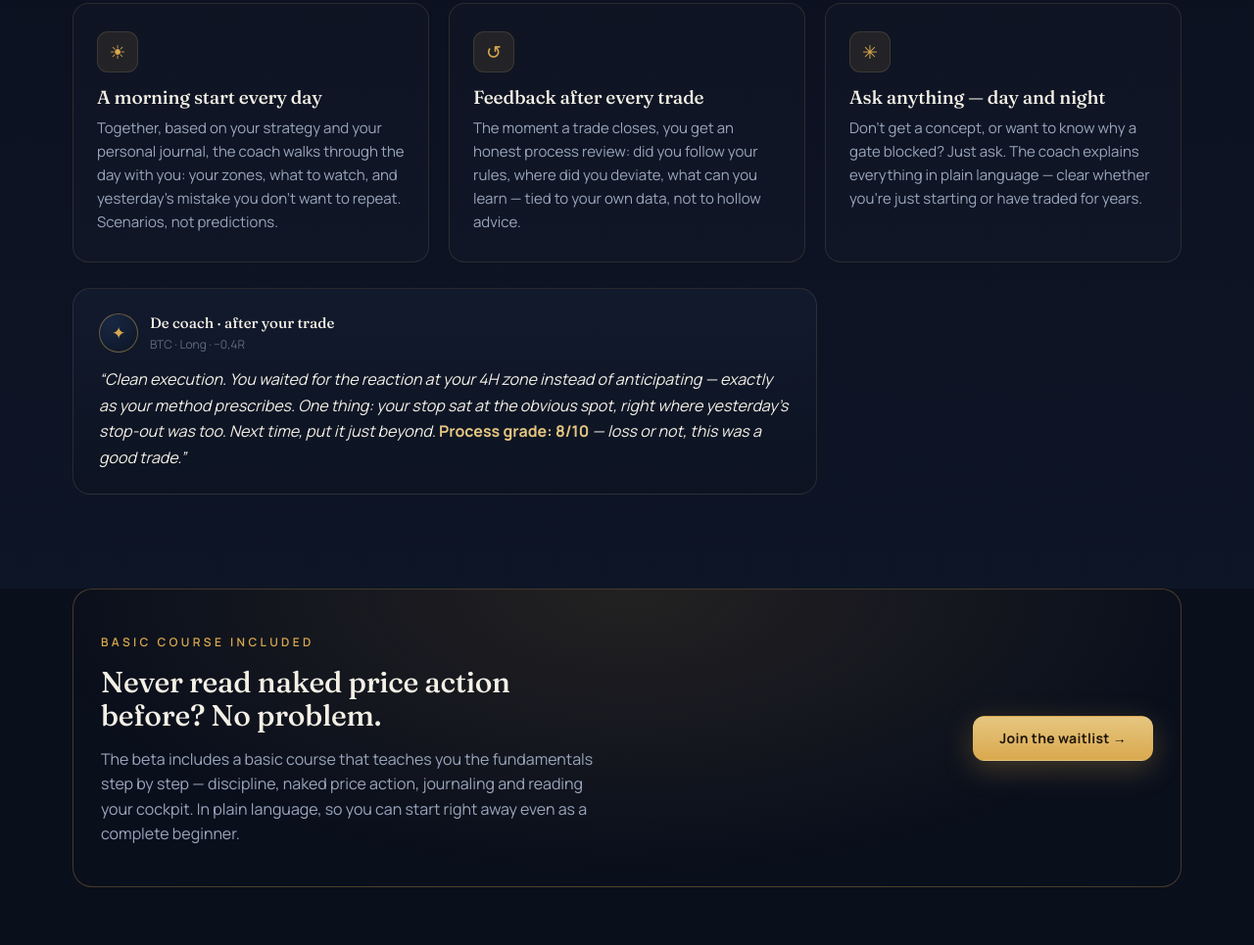
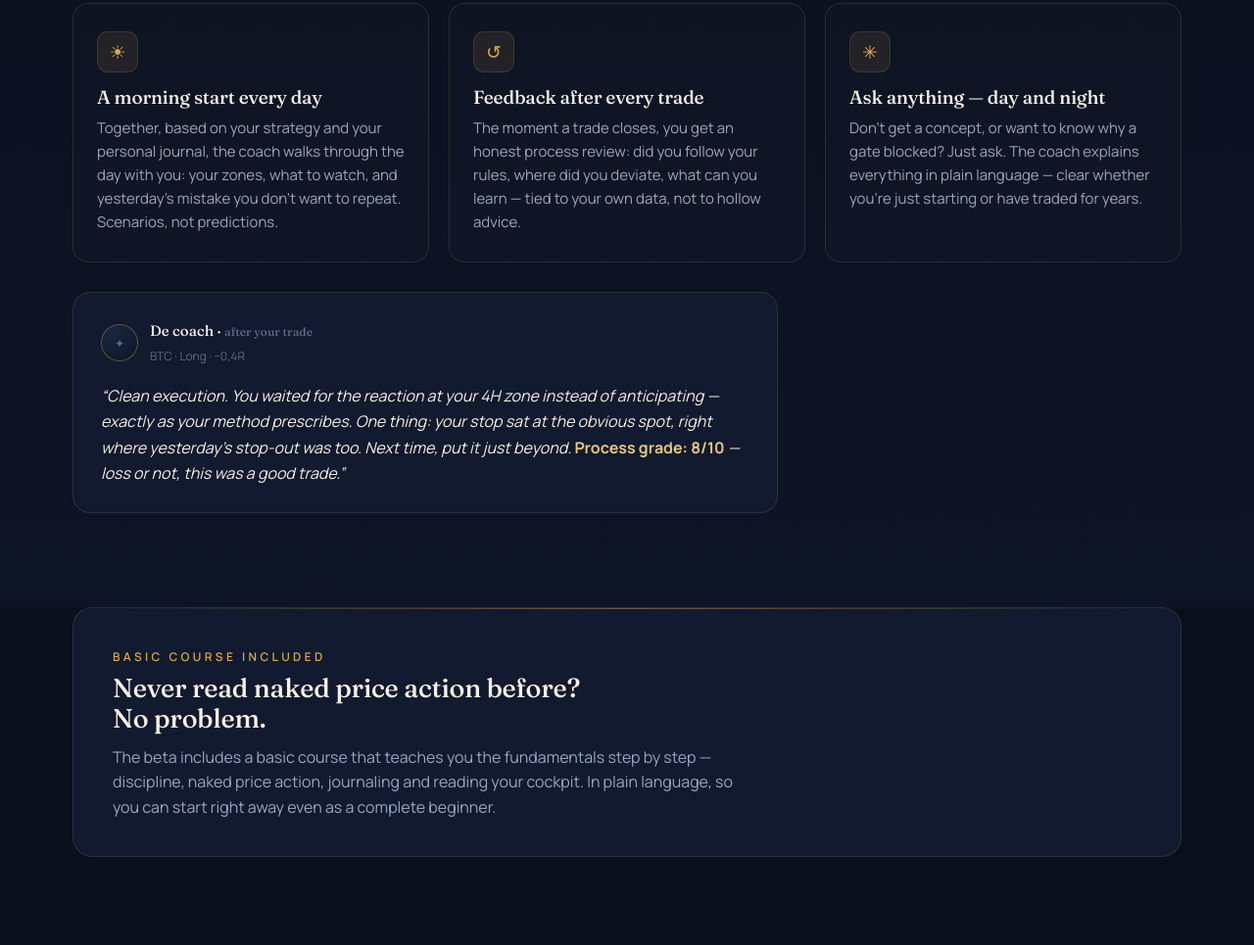
Before and after one commit to wouter1010-prog/mytradingbot-site, a plain HTML site: page index.html in a window 1280 px wide. Shown: the part 3335-4300 px from the top of the page at 98% size. Drawn offline with Linux system fonts and the light colour scheme.

Commit message:
Premium restraint pass: calm include card, static seats chip, refined coach note

```diff
--- a/index.html
+++ b/index.html
@@ -159,6 +159,20 @@
   .bigguarantee h3{font-size:clamp(24px,4vw,36px);max-width:24ch;margin:0 auto;line-height:1.15}
   .bigguarantee h3 em{font-style:italic;color:var(--gold)}
   .bigguarantee p{color:var(--muted);margin:16px auto 0;max-width:52ch;font-size:16px}
+  /* refined "included" note — calm, no glow, one hairline accent */
+  .include{background:var(--panel);border:1px solid var(--line);border-radius:20px;padding:36px 40px;position:relative;overflow:hidden}
+  .include::before{content:"";position:absolute;top:0;left:40px;right:40px;height:1px;background:linear-gradient(90deg,transparent,rgba(217,169,78,.45),transparent)}
+  .include .eyebrow{margin-bottom:10px}
+  .include h3{font-size:clamp(21px,3vw,27px);max-width:28ch;line-height:1.15}
+  .include p{color:var(--muted);font-size:16px;margin-top:12px;max-width:66ch}
+  /* coach post-trade example — restrained panel */
+  .coachnote{margin-top:30px;max-width:720px;background:var(--panel);border:1px solid var(--line);border-radius:18px;padding:26px 28px}
+  .coachnote .who{display:flex;align-items:center;gap:12px;margin-bottom:15px}
+  .coachnote .av{flex:0 0 auto;width:38px;height:38px;border-radius:50%;background:radial-gradient(120% 120% at 30% 20%,#182742,#0b1322);border:1px solid rgba(217,169,78,.4);display:grid;place-items:center;color:var(--gold);font-family:var(--display);font-size:16px}
+  .coachnote .who b{font-family:var(--display);font-weight:500;font-size:15px}
+  .coachnote .who span{color:var(--faint);font-size:12px}
+  .coachnote q{quotes:none;color:var(--ink);font-size:16px;line-height:1.65;font-style:italic;display:block}
+  .coachnote q b{color:var(--gold-soft);font-style:normal}
 
   /* ---------- AUDIENCE ---------- */
   .aud{display:grid;grid-template-columns:1fr 1fr;gap:24px;margin-top:52px}
@@ -180,8 +194,7 @@
   .band h2{font-size:clamp(30px,5vw,54px);max-width:20ch;margin:18px auto 0}
   .band p{color:var(--muted);max-width:50ch;margin:20px auto 0;font-size:17px}
   .seats{display:inline-flex;align-items:center;gap:9px;margin-top:22px;font:600 13px/1 var(--body);color:var(--gold-soft);background:rgba(217,169,78,.08);border:1px solid rgba(217,169,78,.25);padding:10px 16px;border-radius:20px}
-  .seats .pulse{width:8px;height:8px;border-radius:50%;background:var(--gold);box-shadow:0 0 10px var(--gold);animation:pulse 2s infinite}
-  @keyframes pulse{0%,100%{opacity:1}50%{opacity:.35}}
+  .seats .pulse{width:6px;height:6px;border-radius:50%;background:var(--gold);box-shadow:0 0 8px rgba(217,169,78,.55)}
   .band .btn{margin-top:24px}
   .band small{display:block;margin-top:18px;color:var(--faint);font-size:13px}
 
@@ -366,15 +379,12 @@
         <div class="feat reveal"><div class="ic">↺</div><h3><span data-nl>Feedback ná élke trade</span><span data-en>Feedback after every trade</span></h3><p><span data-nl>Zodra een trade dicht is, krijg je een eerlijke procesbeoordeling: volgde je je regels, waar week je af, wat kun je eruit leren — gekoppeld aan je eigen data, niet aan holle adviezen.</span><span data-en>The moment a trade closes, you get an honest process review: did you follow your rules, where did you deviate, what can you learn — tied to your own data, not to hollow advice.</span></p></div>
         <div class="feat reveal"><div class="ic">✳</div><h3><span data-nl>Vraag maar raak — dag en nacht</span><span data-en>Ask anything — day and night</span></h3><p><span data-nl>Snap je een concept niet, of wil je weten waarom een poort blokkeerde? Vraag het gewoon. De coach legt alles uit in gewone taal — begrijpelijk of je nu net begint of al jaren handelt.</span><span data-en>Don't get a concept, or want to know why a gate blocked? Just ask. The coach explains everything in plain language — clear whether you're just starting or have traded for years.</span></p></div>
       </div>
-      <div class="reveal" style="margin-top:26px;max-width:760px;background:linear-gradient(180deg,rgba(22,31,52,.6),rgba(12,18,32,.6));border:1px solid var(--line);border-radius:18px;padding:24px 26px">
-        <div style="display:flex;align-items:center;gap:12px;margin-bottom:14px">
-          <span style="flex:0 0 auto;width:40px;height:40px;border-radius:50%;background:radial-gradient(120% 120% at 30% 20%,#182742,#0b1322);border:1px solid rgba(217,169,78,.45);display:grid;place-items:center;color:var(--gold);font-family:var(--display);font-size:17px">✦</span>
-          <div style="line-height:1.3"><b style="font-family:var(--display);font-weight:500;font-size:15px">De coach · <span data-nl>na je trade</span><span data-en>after your trade</span></b><br><span style="color:var(--faint);font-size:12px">BTC · Long · −0,4R</span></div>
+      <div class="coachnote reveal">
+        <div class="who">
+          <span class="av">✦</span>
+          <div><b>De coach · <span data-nl>na je trade</span><span data-en>after your trade</span></b><br><span>BTC · Long · −0,4R</span></div>
         </div>
-        <p style="color:var(--ink);font-size:16px;line-height:1.65;font-style:italic">
-          <span data-nl>“Nette uitvoering. Je wachtte op de reactie op je 4H-zone in plaats van te anticiperen — precies zoals je methode voorschrijft. Eén ding: je stop lag op de voor de hand liggende plek, net waar gisteren je uitstop óók zat. Zet 'm volgende keer er nét voorbij. <b style="color:var(--gold-soft);font-style:normal">Procescijfer: 8/10</b> — verlies of niet, dit was een góéde trade.”</span>
-          <span data-en>“Clean execution. You waited for the reaction at your 4H zone instead of anticipating — exactly as your method prescribes. One thing: your stop sat at the obvious spot, right where yesterday's stop-out was too. Next time, put it just beyond. <b style="color:var(--gold-soft);font-style:normal">Process grade: 8/10</b> — loss or not, this was a good trade.”</span>
-        </p>
+        <q><span data-nl>“Nette uitvoering. Je wachtte op de reactie op je 4H-zone in plaats van te anticiperen — precies zoals je methode voorschrijft. Eén ding: je stop lag op de voor de hand liggende plek, net waar gisteren je uitstop óók zat. Zet 'm volgende keer er nét voorbij. <b>Procescijfer: 8/10</b> — verlies of niet, dit was een góéde trade.”</span><span data-en>“Clean execution. You waited for the reaction at your 4H zone instead of anticipating — exactly as your method prescribes. One thing: your stop sat at the obvious spot, right where yesterday's stop-out was too. Next time, put it just beyond. <b>Process grade: 8/10</b> — loss or not, this was a good trade.”</span></q>
       </div>
     </div>
   </section>
@@ -382,13 +392,10 @@
   <!-- BASISCURSUS -->
   <section style="padding-top:0">
     <div class="wrap">
-      <div class="bigguarantee reveal" style="text-align:left;margin-top:0;display:flex;gap:28px;align-items:center;justify-content:space-between;flex-wrap:wrap">
-        <div style="max-width:60ch">
-          <span class="eyebrow"><span data-nl>Basiscursus inbegrepen</span><span data-en>Basic course included</span></span>
-          <h3 style="font-size:clamp(22px,3.4vw,30px);margin:12px 0 0;text-align:left"><span data-nl>Nog nooit naakte prijsactie gelezen? Geen probleem.</span><span data-en>Never read naked price action before? No problem.</span></h3>
-          <p style="margin:14px 0 0;text-align:left"><span data-nl>Bij de bèta zit een basiscursus die je de fundamenten stap voor stap leert — discipline, naakte prijsactie, journalen en het lezen van je cockpit. In gewone taal, zodat je zelfs als complete beginner meteen kunt starten.</span><span data-en>The beta includes a basic course that teaches you the fundamentals step by step — discipline, naked price action, journaling and reading your cockpit. In plain language, so you can start right away even as a complete beginner.</span></p>
-        </div>
-        <a href="#" class="btn btn-primary reveal" onclick="openWait(event)" style="flex:0 0 auto"><span data-nl>Op de wachtlijst →</span><span data-en>Join the waitlist →</span></a>
+      <div class="include reveal">
+        <span class="eyebrow"><span data-nl>Basiscursus inbegrepen</span><span data-en>Basic course included</span></span>
+        <h3><span data-nl>Nog nooit naakte prijsactie gelezen? Geen probleem.</span><span data-en>Never read naked price action before? No problem.</span></h3>
+        <p><span data-nl>Bij de bèta zit een basiscursus die je de fundamenten stap voor stap leert — discipline, naakte prijsactie, journalen en het lezen van je cockpit. In gewone taal, zodat je zelfs als complete beginner meteen kunt starten.</span><span data-en>The beta includes a basic course that teaches you the fundamentals step by step — discipline, naked price action, journaling and reading your cockpit. In plain language, so you can start right away even as a complete beginner.</span></p>
       </div>
     </div>
   </section>
```
